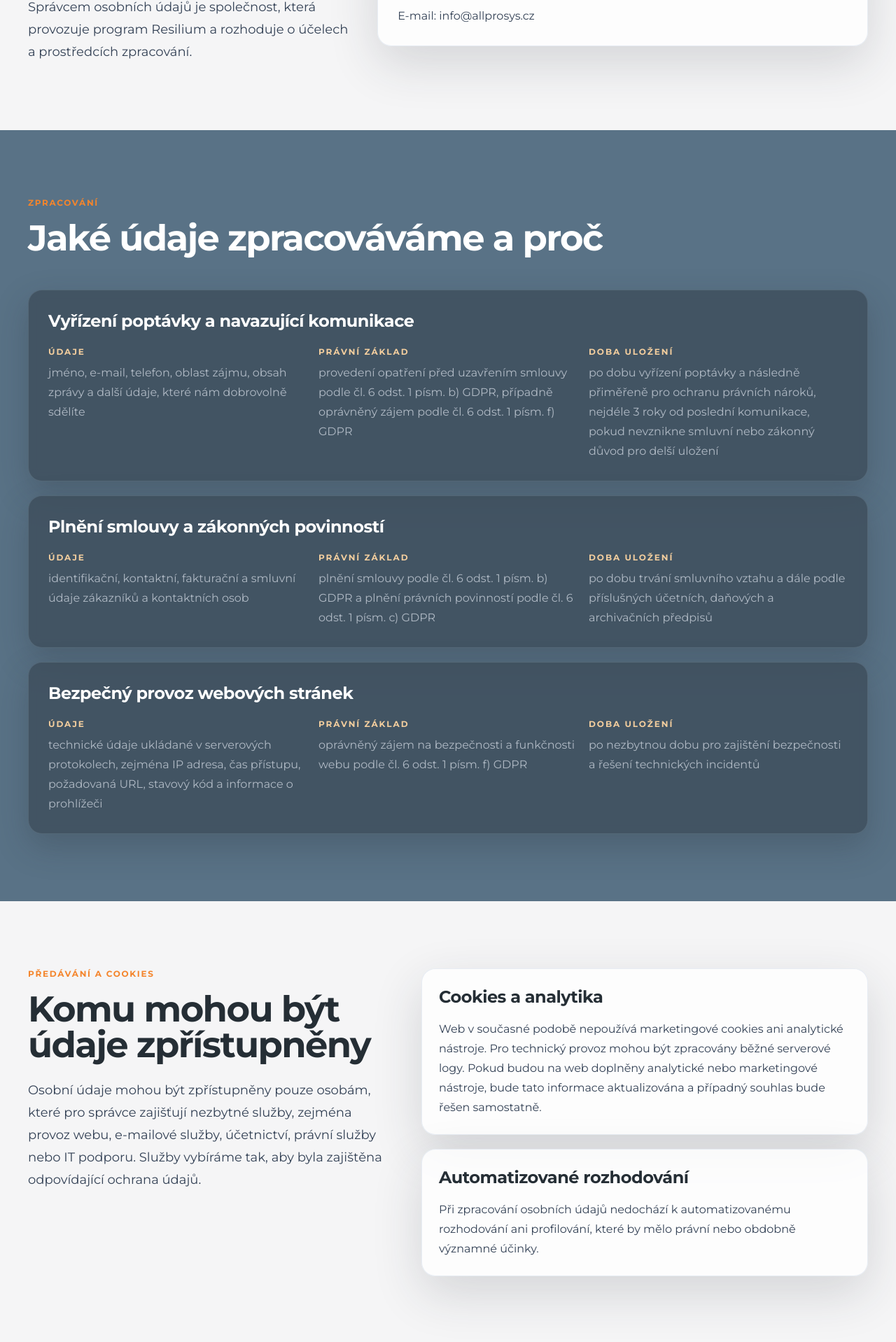
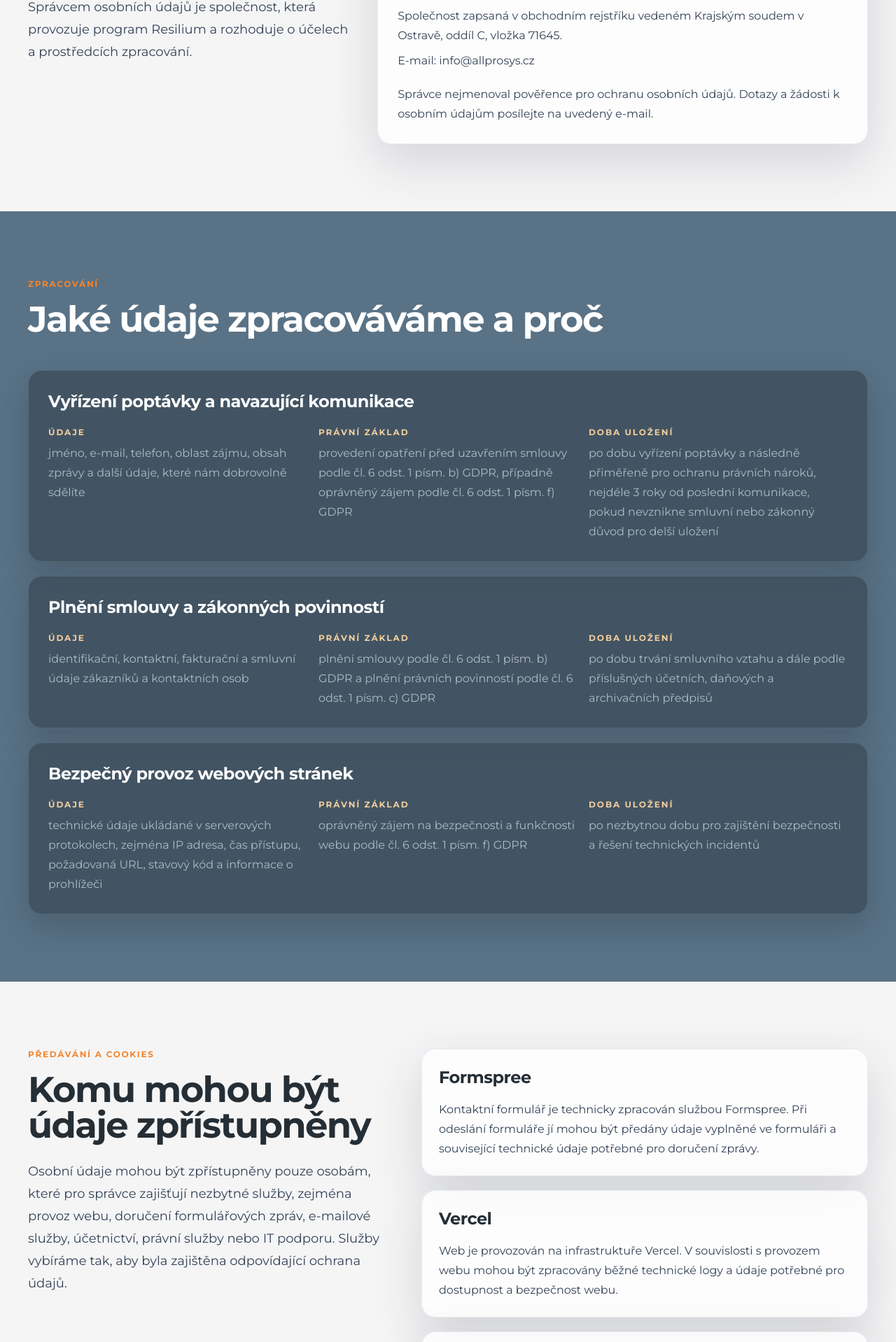
Before and after one commit to radoszek007/human-readiness, a Next.js app: page /ochrana-osobnich-udaju in a window 1280 px wide. Shown: the part 740-2658 px from the top of the page at 70% size. Built offline with nearby package versions, Linux system fonts and the light colour scheme.

Commit message:
Add legal compliance updates

```diff
--- a/app/ochrana-osobnich-udaju/page.tsx
+++ b/app/ochrana-osobnich-udaju/page.tsx
@@ -16,6 +16,7 @@ const controllerDetails = [
   "Zámostní 1155/27, 710 00 Ostrava",
   "IČ: 06365329",
   "DIČ: CZ06365329",
+  "Společnost zapsaná v obchodním rejstříku vedeném Krajským soudem v Ostravě, oddíl C, vložka 71645.",
   `E-mail: ${contactEmail}`
 ];
 
@@ -49,6 +50,24 @@ const rights = [
   "vznést námitku proti zpracování založenému na oprávněném zájmu",
   "požadovat přenositelnost údajů, pokud se uplatní",
   "podat stížnost u Úřadu pro ochranu osobních údajů"
+];
+
+const processors = [
+  {
+    title: "Formspree",
+    text:
+      "Kontaktní formulář je technicky zpracován službou Formspree. Při odeslání formuláře jí mohou být předány údaje vyplněné ve formuláři a související technické údaje potřebné pro doručení zprávy."
+  },
+  {
+    title: "Vercel",
+    text:
+      "Web je provozován na infrastruktuře Vercel. V souvislosti s provozem webu mohou být zpracovány běžné technické logy a údaje potřebné pro dostupnost a bezpečnost webu."
+  },
+  {
+    title: "Další nezbytní dodavatelé",
+    text:
+      "Údaje mohou být zpřístupněny také dodavatelům e-mailových, účetních, právních nebo IT služeb, vždy pouze v rozsahu potřebném pro daný účel."
+  }
 ];
 
 export default function PrivacyPage() {
@@ -85,6 +104,10 @@ export default function PrivacyPage() {
                     <p key={item}>{item}</p>
                   ))}
                 </div>
+                <p className="mt-5 leading-7 text-slate-700">
+                  Správce nejmenoval pověřence pro ochranu osobních údajů. Dotazy a žádosti k osobním údajům posílejte na
+                  uvedený e-mail.
+                </p>
               </div>
             </div>
           </div>
@@ -123,9 +146,23 @@ export default function PrivacyPage() {
               <SectionHeading
                 eyebrow="Předávání a cookies"
                 title="Komu mohou být údaje zpřístupněny"
-                text="Osobní údaje mohou být zpřístupněny pouze osobám, které pro správce zajišťují nezbytné služby, zejména provoz webu, e-mailové služby, účetnictví, právní služby nebo IT podporu. Služby vybíráme tak, aby byla zajištěna odpovídající ochrana údajů."
+                text="Osobní údaje mohou být zpřístupněny pouze osobám, které pro správce zajišťují nezbytné služby, zejména provoz webu, doručení formulářových zpráv, e-mailové služby, účetnictví, právní služby nebo IT podporu. Služby vybíráme tak, aby byla zajištěna odpovídající ochrana údajů."
               />
               <div className="grid gap-5">
+                {processors.map((processor) => (
+                  <article key={processor.title} className="light-card p-6">
+                    <h3 className="font-heading text-2xl font-bold text-dark">{processor.title}</h3>
+                    <p className="mt-4 leading-7 text-slate-700">{processor.text}</p>
+                  </article>
+                ))}
+                <article className="light-card p-6">
+                  <h3 className="font-heading text-2xl font-bold text-dark">Předávání mimo EU</h3>
+                  <p className="mt-4 leading-7 text-slate-700">
+                    Někteří techničtí poskytovatelé mohou zpracovávat údaje také mimo Evropskou unii, zejména v USA. V
+                    takovém případě je předávání chráněno vhodnými zárukami podle GDPR, typicky standardními smluvními
+                    doložkami nebo obdobným smluvním mechanismem.
+                  </p>
+                </article>
                 <article className="light-card p-6">
                   <h3 className="font-heading text-2xl font-bold text-dark">Cookies a analytika</h3>
                   <p className="mt-4 leading-7 text-slate-700">
--- a/components/ContactSection.tsx
+++ b/components/ContactSection.tsx
@@ -105,7 +105,8 @@ export default function ContactSection({
                 {cta}
               </button>
               <p className="mt-4 text-sm leading-6 text-text-muted">
-                Odesláním formuláře nevzniká žádný závazek. Informace o zpracování osobních údajů najdete na stránce{" "}
+                Odesláním formuláře nevzniká žádný závazek. Formulář je technicky zpracován službou Formspree. Informace
+                o zpracování osobních údajů najdete na stránce{" "}
                 <a href="/ochrana-osobnich-udaju" className="font-bold text-accent-soft">
                   Ochrana osobních údajů
                 </a>
--- a/components/Footer.tsx
+++ b/components/Footer.tsx
@@ -30,6 +30,7 @@ export default function Footer() {
               <p>710 00 Ostrava</p>
               <p>IČ: 06365329</p>
               <p>DIČ: CZ06365329</p>
+              <p>Zapsaná v obchodním rejstříku vedeném Krajským soudem v Ostravě, oddíl C, vložka 71645.</p>
             </div>
           </div>
           <div>
@@ -45,9 +46,13 @@ export default function Footer() {
             </p>
           </div>
         </div>
-        <p className="mt-10 border-t border-white/10 pt-6 text-sm leading-6 text-text-muted">
-          © Resilium / Allprosys.cz s.r.o. Všechna práva vyhrazena.
-        </p>
+        <div className="mt-10 border-t border-white/10 pt-6 text-sm leading-6 text-text-muted">
+          <p>© Resilium / Allprosys.cz s.r.o. Všechna práva vyhrazena.</p>
+          <p className="mt-3 max-w-4xl">
+            Informace na webu mají obecný informační charakter. Program Resilium nenahrazuje zdravotní, psychologickou,
+            právní ani bezpečnostní službu poskytovanou v individuálním režimu.
+          </p>
+        </div>
       </div>
     </footer>
   );
```
